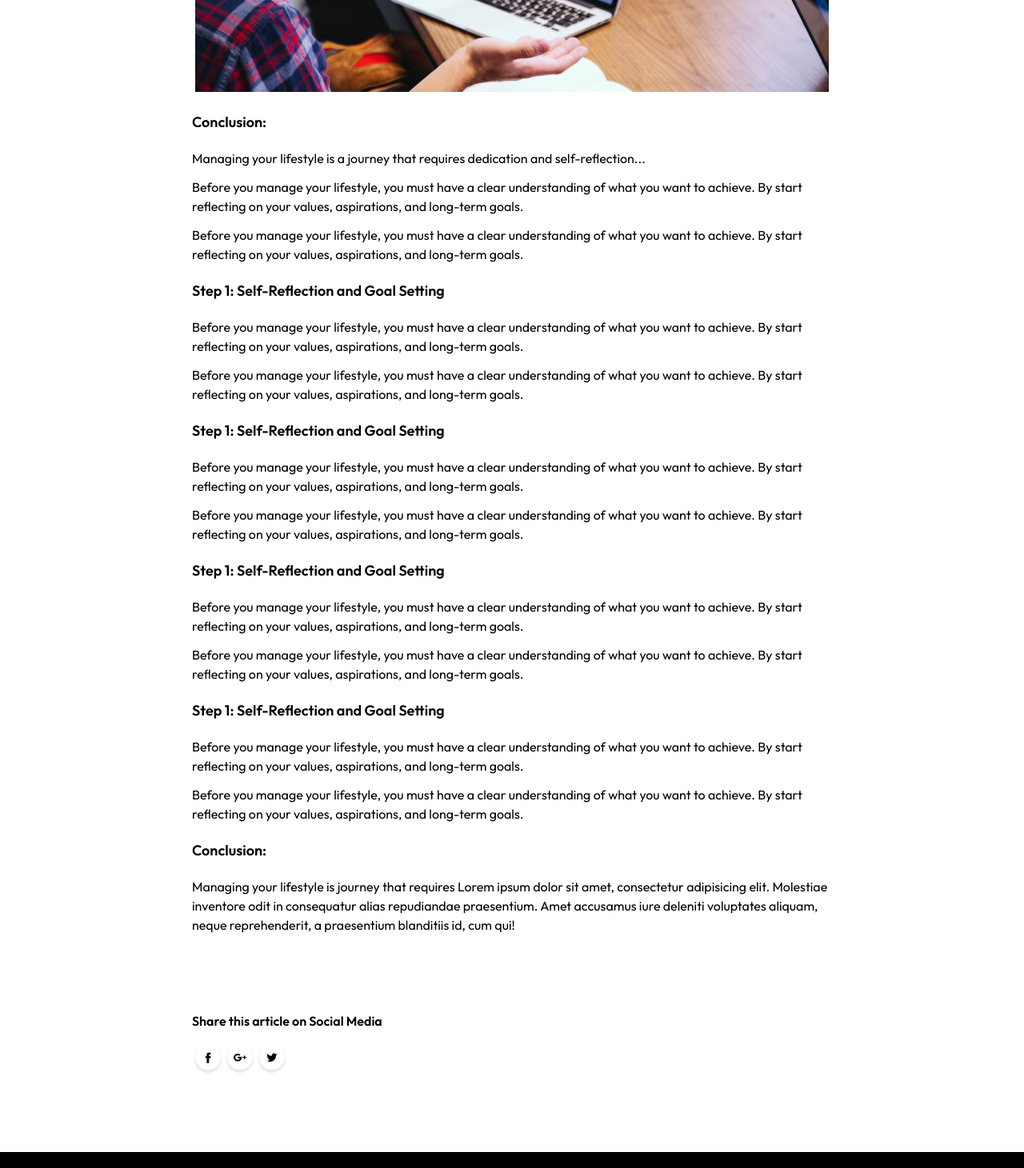
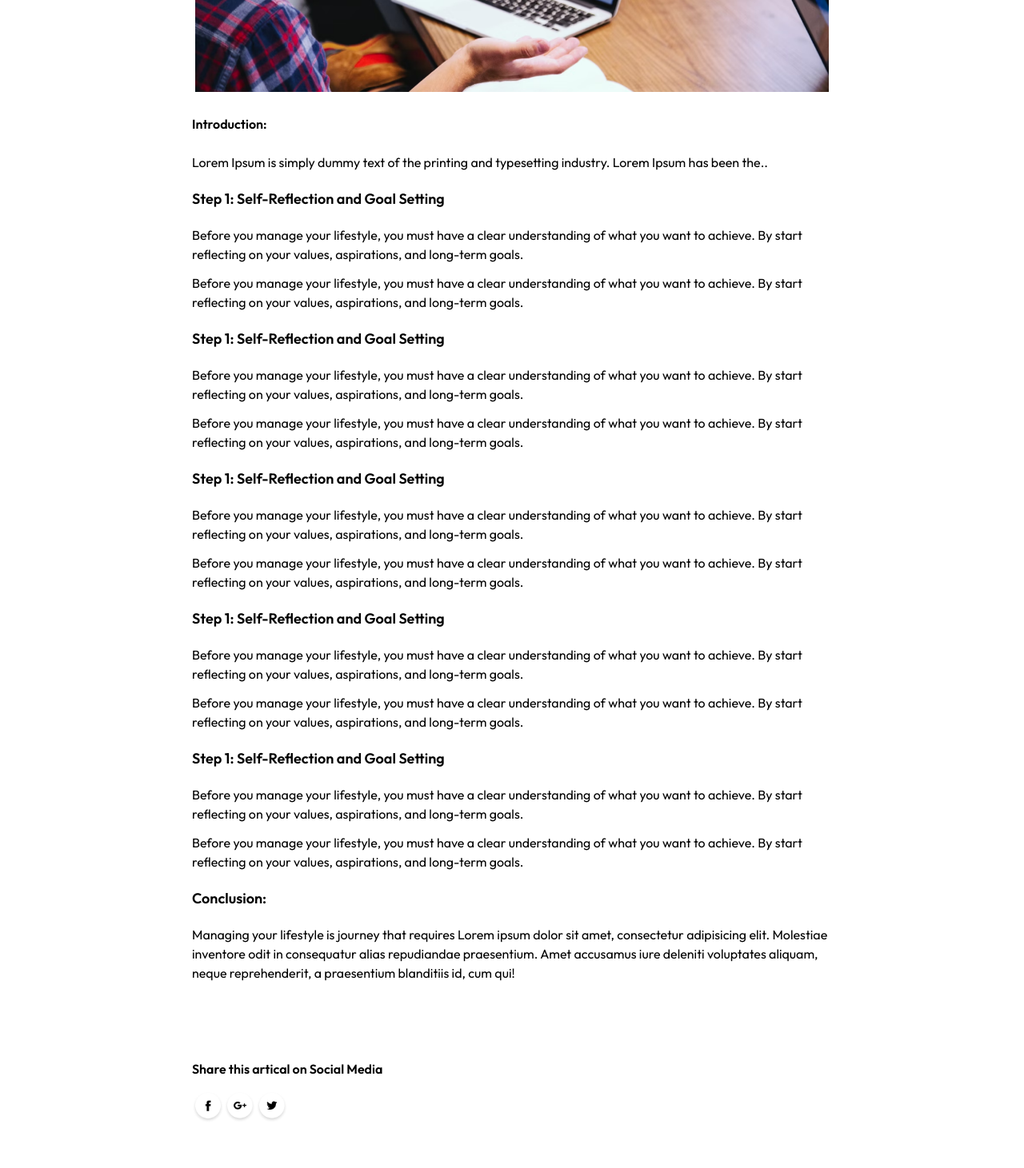
Before and after one commit to Optimist-Ui/blogs, a Next.js app: page /blogs/1 in a window 1280 px wide. Shown: the part 740-2201 px from the top of the page at 80% size. Built offline with nearby package versions, Linux system fonts and the light colour scheme.

Commit message:
Used Concept of SSG

```diff
--- a/app/blogs/[id]/page.jsx
+++ b/app/blogs/[id]/page.jsx
@@ -1,46 +1,35 @@
-// Replace the contents of page.jsx with this
-import Footer from '@/app/components/Footer';
-import { assets, blog_data } from '@/public/Assets/assets';
-import Image from 'next/image';
-import Link from 'next/link';
 
-// Server-side function to fetch data
-async function getData(id) {
-  return blog_data.find(item => item.id == id) || null;
-}
-
-// Server Component
-export default async function ComponentPage({ params }) {
-  let data = await getData(params.id);
+import Footer from '@/app/components/Footer'
+import { assets, blog_data } from '@/public/Assets/assets'
+import Image from 'next/image'
+import Link from 'next/link'
 
 
+const ComponentPage = ({params}) => {
+  const data = blog_data;
+  const userId = params.id;
+  const info = data[userId -1];
 
-  if (!data) {
-    return <p>Data not found</p>;
-  }
+  return (<>
 
-  return (
-    <>
     <div className='bg-gray-200 py-5 px-5 md:px-12 lg:px-28'>
         <div className='flex justify-between items-center'>
             <Link href={`/`}>
-            <Image src={assets.logo} alt="Not Available" priority={true} className='w-[130px] sm:w-auto' />
+           <Image src={assets.logo} alt="Not Available"  priority={true} className='w-[130px] sm:w-auto'/>
             </Link>
-          <button className='flex items-center gap-2 font-medium py-1 px-3 sm:py-3 sm:px-6 border border-black shadow-[-7px_7px_0px_#000000]'>
-            Get Started <Image src={assets.arrow} alt='Not Available'/>
-          </button>
+           <button className='flex items-center gap-2 font-medium py-1 px-3 sm:py-3 sm:px-6 border border-black shadow-[-7px_7px_0px_#000000]'>Get Started <Image src={assets.arrow} alt='Not Available'/></button>
         </div>
         <div className='text-center my-24'>
-          <h1 className='text-2xl sm:text-5xl font-semibold max-w-[700px] mx-auto'>{data.title}</h1>
-          <Image src={data.author_img} alt="Not Available" width={60} height={60} className='mx-auto mt-6 border border-white rounded-full' />
-          <p className='mt-1 pb-2 text-lg max-w-[740px] mx-auto'>{data.author}</p>
+            <h1 className='text-2xl sm:text-5xl font-semibold max-w-[700px] mx-auto'>{info.title}</h1>
+            <Image src={info.author_img} alt="Not Available" priority={true} width={60} height={60} className='mx-auto mt-6 border border-white rounded-full' />
+            <p className='mt-1 pb-2 text-lg max-w-[740px] mx-auto'>{info.author}</p>
         </div>
     </div>
     <div className='mx-5 max-w-[800px] md:mx-auto mt-[-100px] mb-10'>
-        <Image src={data.image} alt="Not Available" priority={true} width={1280} height={720} className='border-4 border-white'/>
-        {/* Other content */}
-        <h3 className='my-5 text-[18px] font-semibold'>Conclusion:</h3>
-        <p className='my-3'>Managing your lifestyle is a journey that requires dedication and self-reflection...</p>
+          <Image src={info.image} alt="Not Available" priority={true} width={1280} height={720}  className='border-4 border-white'/>
+          <h1 className='my-6 max-w-[26px] font-semibold'>Introduction:</h1>
+          <p className='my-3'>{info.description}</p>
+          <h3 className='my-5 text-[18px] font-semibold'>Step 1: Self-Reflection and Goal Setting</h3>
           <p className='my-3'>Before you manage your lifestyle, you must have a clear understanding of what you want to achieve. By start reflecting on your values, aspirations, and long-term goals.</p>
           <p className='my-3'>Before you manage your lifestyle, you must have a clear understanding of what you want to achieve. By start reflecting on your values, aspirations, and long-term goals.</p>
           <h3 className='my-5 text-[18px] font-semibold'>Step 1: Self-Reflection and Goal Setting</h3>
@@ -58,15 +47,24 @@ export default async function ComponentPage({ params }) {
           <h3 className='my-5 text-[18px] font-semibold'>Conclusion:</h3>
           <p className='my-3'>Managing your lifestyle is journey that requires Lorem ipsum dolor sit amet, consectetur adipisicing elit. Molestiae inventore odit in consequatur alias repudiandae praesentium. Amet accusamus iure deleniti voluptates aliquam, neque reprehenderit, a praesentium blanditiis id, cum qui!</p>
           <div className='my-24'>
-          <p className='text-black font-semibold my-4'>Share this article on Social Media</p>
+            <p className='text-black font-semibold my-4'>Share this artical on Social Media</p>
             <div className='flex'>
-            <Image src={assets.facebook_icon} alt="Facebook icon" width={40} />
-            <Image src={assets.googleplus_icon} alt="Google Plus icon" width={40} />
-            <Image src={assets.twitter_icon} alt="Twitter icon" width={40} />
+                  <Image src={assets.facebook_icon} alt="Not Available" width={40} />
+                  <Image src={assets.googleplus_icon} alt="Not Available" width={40} />
+                  <Image src={assets.twitter_icon} alt="Not Available" width={40} />
             </div>
           </div>
     </div>
     <Footer />
     </>
-  );
+  )
 }
+
+export default ComponentPage
+
+export const generateStaticParams = async() =>{
+  const data = blog_data;
+  return data.map(item => {
+    id: item.id.toString();
+  })
+}
--- a/app/components/BlogList.jsx
+++ b/app/components/BlogList.jsx
@@ -2,6 +2,7 @@
 import { blog_data } from '@/public/Assets/assets'
 import React, { useState } from 'react'
 import BlogItem from './BlogItem'
+import Footer from './Footer'
 
 const BlogList = () => {
     const [menu,setMenu] = useState("All")
@@ -18,7 +19,9 @@ const BlogList = () => {
         return <BlogItem key={index} id={item.id} title={item.title} description={item.description} category={item.category} image={item.image} />}
         )}
       </div>
+      <Footer />
     </div>
+
   )
 }
 
--- a/app/layout.js
+++ b/app/layout.js
@@ -1,5 +1,6 @@
 import { Outfit } from "next/font/google";
 import "./globals.css";
+import Footer from "./components/Footer";
 
 const outfit = Outfit({
   subsets: ["latin"],
```
Lines whose indentation alone changed are shown as unchanged.
